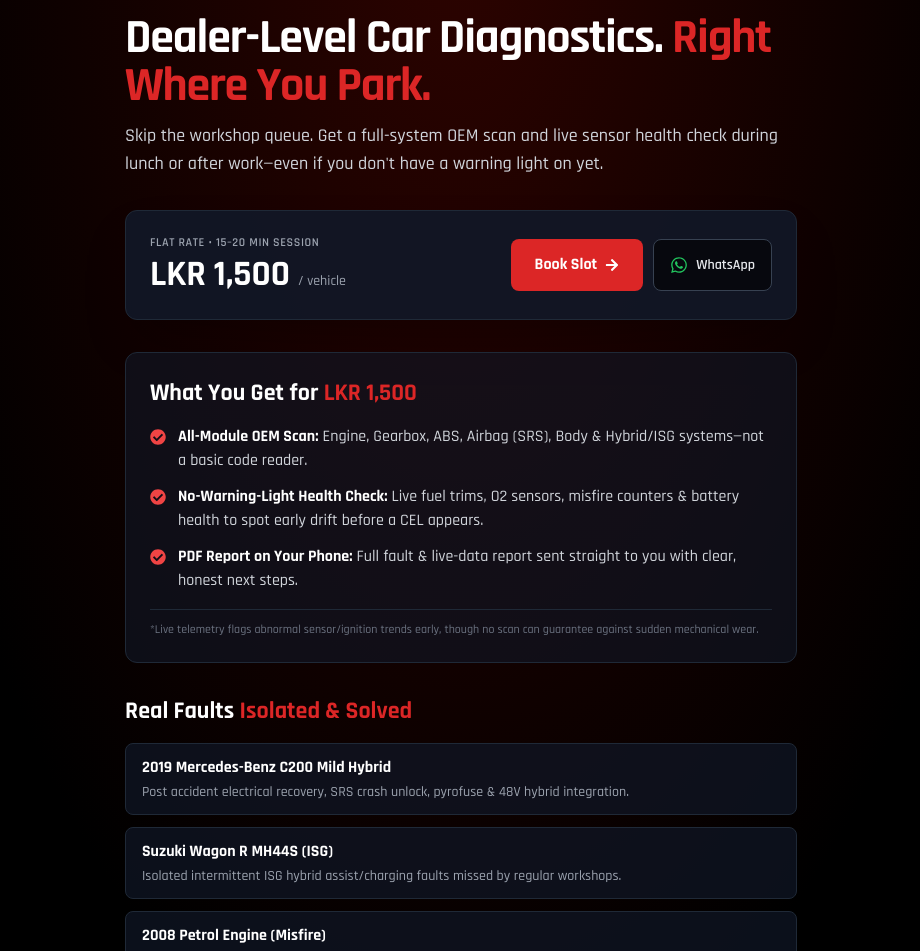
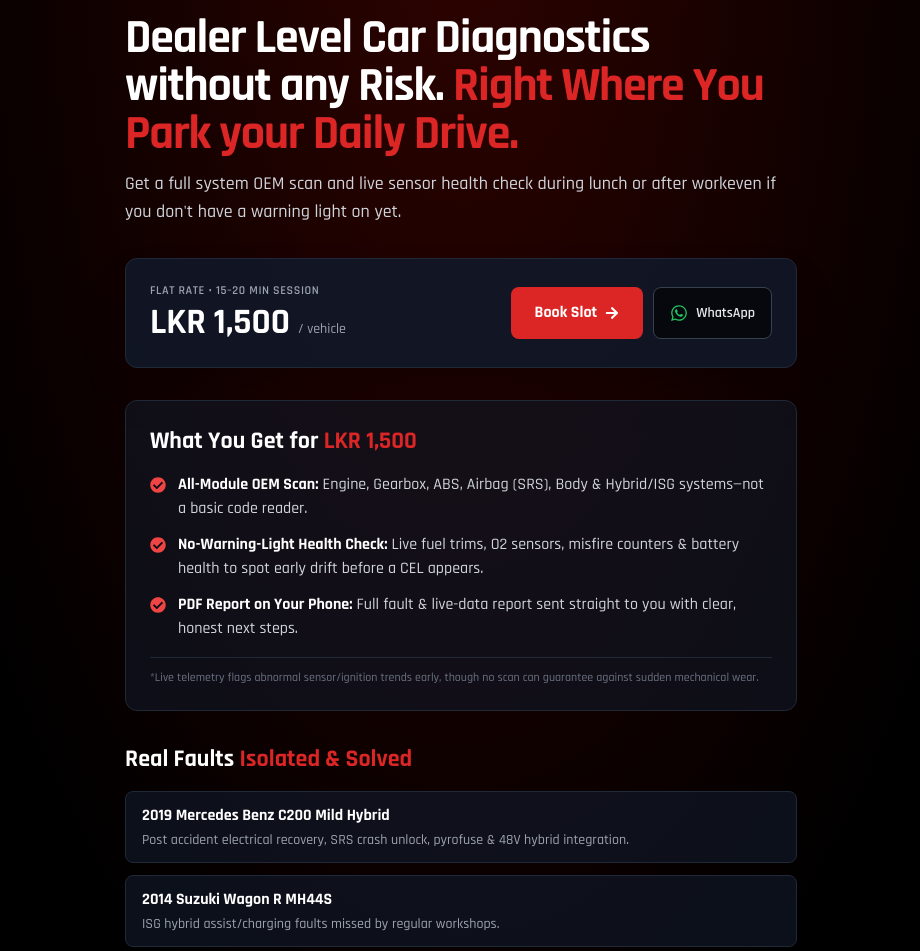
Before and after one commit to chamithgamage99/axlex-website, a Next.js app: page /diagnostics in a window 1280 px wide. Shown: the part 161-1112 px from the top of the page, without its empty margins (179-1099 px from the left). Built offline with nearby package versions, Linux system fonts and the light colour scheme.

Commit message:
Update page.tsx

```diff
--- a/app/diagnostics/page.tsx
+++ b/app/diagnostics/page.tsx
@@ -12,22 +12,22 @@ const WHATSAPP_URL =
   "https://wa.me/94719686487?text=Hi%20Chamith%2C%20I%27d%20like%20to%20book%20a%20car%20park%20diagnostic%20scan.";
 
 export const metadata: Metadata = {
-  title: "On-Site Vehicle Diagnostics (LKR 1,500) | AxleX",
+  title: "On Site Vehicle Diagnostics",
   description:
-    "OEM-level full module scan and live-data health check at the Vega Innovations car park. LKR 1,500 per session with PDF report.",
+    "OEM level full module scan and live-data health check at the Trace Expert city car park. LKR 1,500 per session with PDF report.",
 };
 
 const pastFixes = [
   {
-    car: "2019 Mercedes-Benz C200 Mild Hybrid",
+    car: "2019 Mercedes Benz C200 Mild Hybrid",
     fix: "Post accident electrical recovery, SRS crash unlock, pyrofuse & 48V hybrid integration.",
   },
   {
-    car: "Suzuki Wagon R MH44S (ISG)",
-    fix: "Isolated intermittent ISG hybrid assist/charging faults missed by regular workshops.",
+    car: "2014 Suzuki Wagon R MH44S",
+    fix: "ISG hybrid assist/charging faults missed by regular workshops.",
   },
   {
-    car: "2008 Petrol Engine (Misfire)",
+    car: "2008 Toyota Vitz",
     fix: "Pinpointed a heat drifting ignition coil via resistance testing & live misfire counters.",
   },
   {
@@ -53,13 +53,13 @@ export default function DiagnosticsPage() {
 
         {/* Headline */}
         <h1 className="mt-4 text-4xl font-bold tracking-tight text-white sm:text-5xl">
-          Dealer-Level Car Diagnostics.{" "}
-          <span className="text-red-600">Right Where You Park.</span>
+          Dealer Level Car Diagnostics without any Risk.{" "}
+          <span className="text-red-600">Right Where You Park your Daily Drive.</span>
         </h1>
 
         <p className="mt-3 text-lg font-medium text-gray-300">
-          Skip the workshop queue. Get a full-system OEM scan and live sensor
-          health check during lunch or after work—even if you don&apos;t have a
+          Get a full system OEM scan and live sensor
+          health check during lunch or after workeven if you don&apos;t have a
           warning light on yet.
         </p>
 
```
